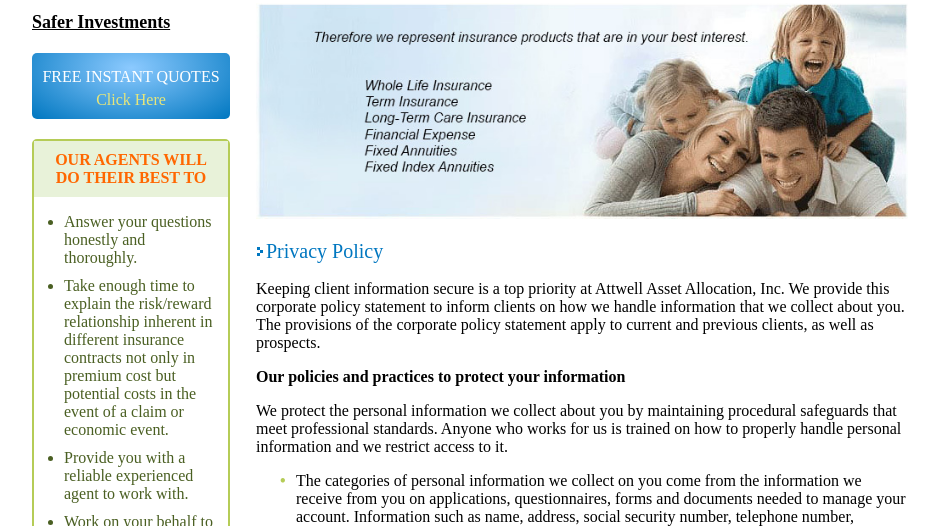
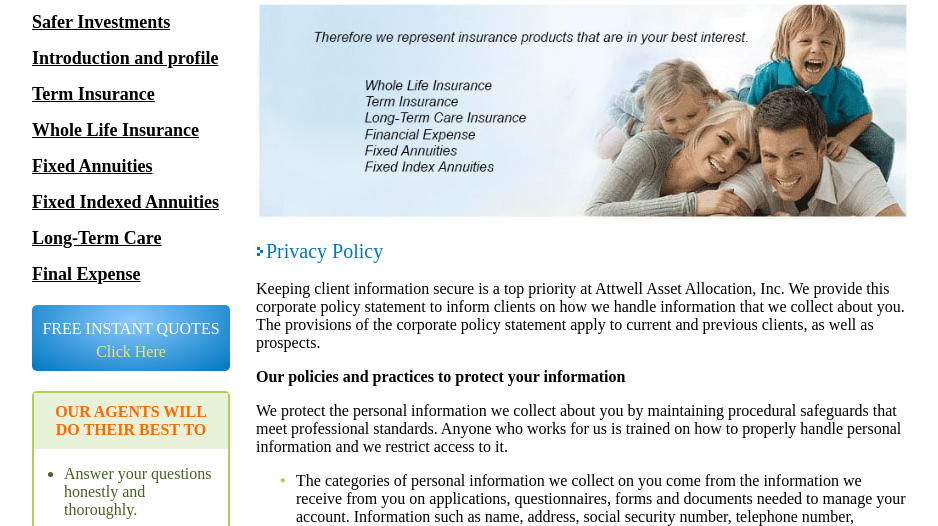
Before and after one commit to stan-kavi/binshured, a plain HTML site: page index.html in a window 1280 px wide. Shown: the part 220-746 px from the top of the page, without its empty margins (170-1108 px from the left). Drawn offline with Linux system fonts and the light colour scheme.

Commit message:
Links update

```diff
--- a/index.html
+++ b/index.html
@@ -26,6 +26,13 @@
         <li><a href="#">Life Insurance</a></li>
         <li><a href="#">Long-Term Care</a></li>
         <li><a href="#">Safer Investments</a></li>
+        <li><a href="#">Introduction and profile</a></li>
+        <li><a href="#">Term Insurance</a></li>
+        <li><a href="#">Whole Life Insurance</a></li>
+        <li><a href="#">Fixed Annuities</a></li>
+        <li><a href="#">Fixed Indexed Annuities</a></li>
+        <li><a href="#">Long-Term Care</a></li>
+        <li><a href="#">Final Expense</a></li>
       </ul>
     </nav>
 
```
